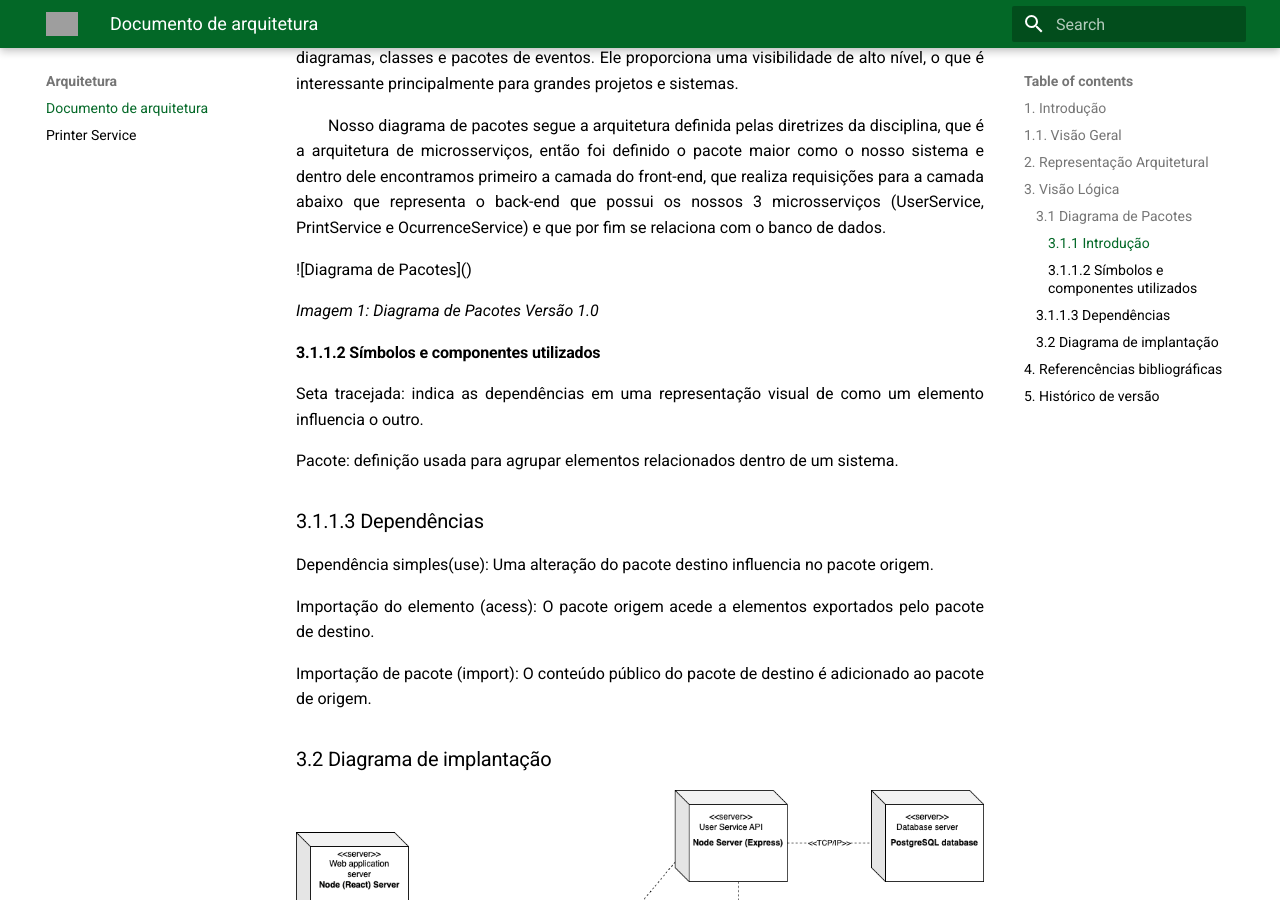
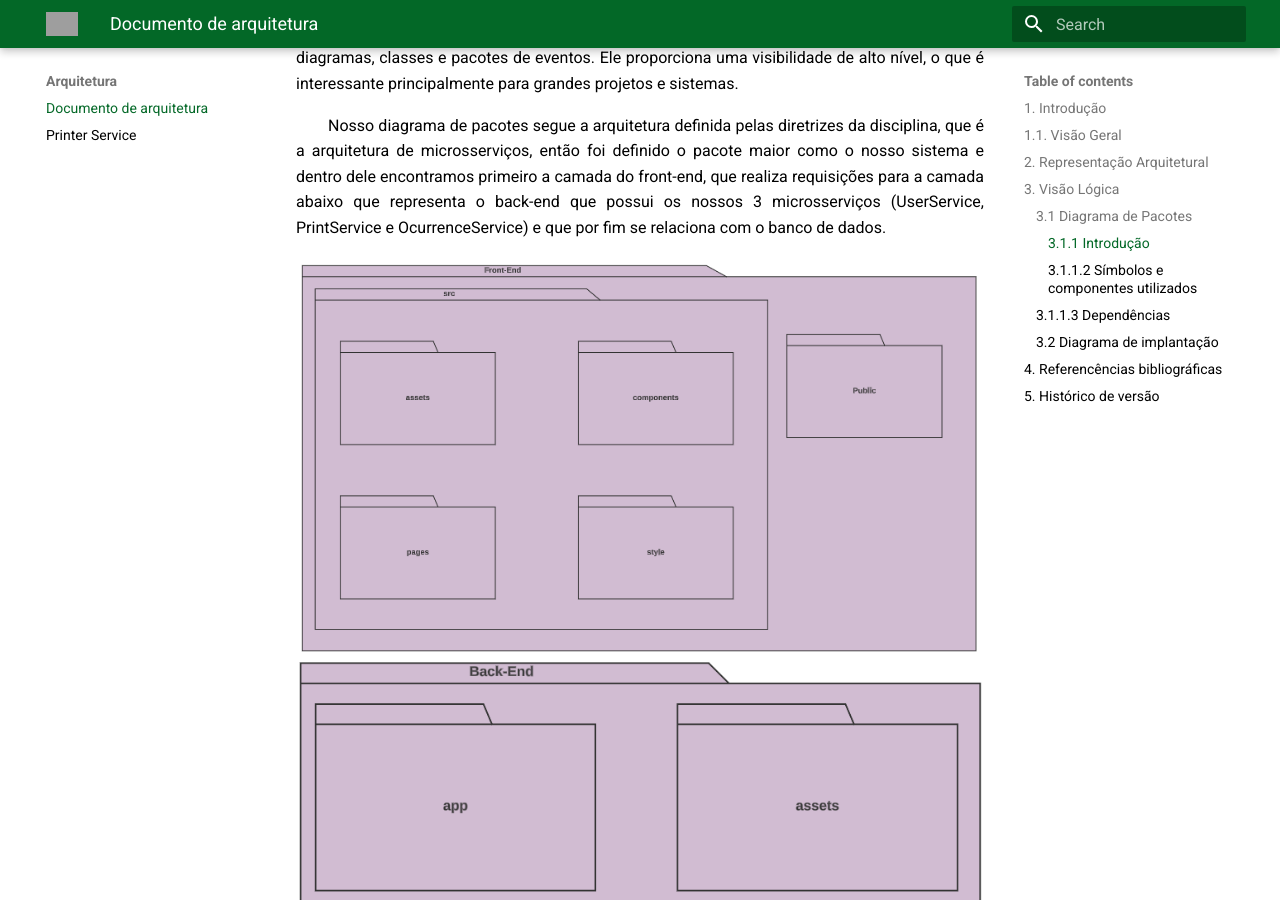
Before and after one commit to fga-eps-mds/2023.2-PrintGo-Doc, an MkDocs documentation site: the page built from docs/Arquitetura/documentoArquitetura.md, in a window 1280 px wide and 900 px high, scrolled down 757 px. Built offline with MkDocs 1.6.1 and Material for MkDocs 9.7.7, drawn with Linux system fonts in a browser that asks for light colours; some of the changed text lies outside the part shown; grey boxes are pictures that could not be loaded.

Commit message:
:pencil:(#140):Adicionando diagrama de pacotes

```diff
--- a/docs/Arquitetura/documentoArquitetura.md
+++ b/docs/Arquitetura/documentoArquitetura.md
@@ -21,15 +21,8 @@ Este documento está estruturado da seguinte forma:
 <p align="justify">&emsp;&emsp;O Diagrama de Pacotes é um diagrama estrutural utilizado para organizar as classes de um projeto em pacotes. Um pacote é uma coleção de elementos relacionados, o que inclui diagramas, classes e pacotes de eventos. Ele proporciona uma visibilidade de alto nível, o que é interessante principalmente para grandes projetos e sistemas. </p>
 <p align="justify">&emsp;&emsp;Nosso diagrama de pacotes segue a arquitetura definida pelas diretrizes da disciplina, que é a arquitetura de microsserviços, então foi definido o pacote maior como o nosso sistema e dentro dele encontramos primeiro a camada do front-end, que realiza requisições para a camada abaixo que representa o back-end  que possui os nossos 3 microsserviços (UserService, PrintService e OcurrenceService) e que por fim se relaciona com o banco de dados.</p>
 
-<div style="background-color:white">
-
-![Diagrama de Pacotes]()
-<p align="center">
-    <i>Imagem 1: Diagrama de Pacotes
-    Versão 1.0 </i>
-</p>
-
-</div>
+![Diagrama de Pacotes Front](../assets/arquitetura/pacotesFront.png)
+![Diagrama de Pacotes Back](../assets/arquitetura/pacotesBack.png)
 
 #### 3.1.1.2 Símbolos e componentes utilizados
 Seta tracejada: indica as dependências em uma representação visual de como um elemento influencia o outro.
```
Also changed, not shown: other parts of docs/Arquitetura/documentoArquitetura.md (+1 -0 lines), docs/assets/arquitetura/pacotesBack.png (added), docs/assets/arquitetura/pacotesFront.png (added).
